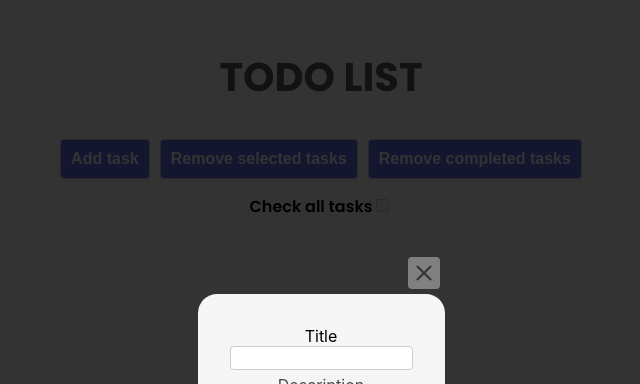
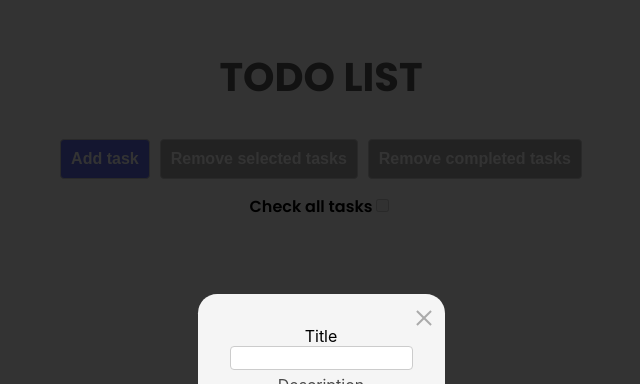
Before and after one commit to alnikif/TODO_LIST, a React (Create React App) app: page / in a window 1280 px wide. Both pictures are taken after a click on the button "Add task". Shown: the top 384 px of the page, without its empty margins (319-959 px from the left). Built offline with nearby package versions, Linux system fonts and the light colour scheme.

Commit message:
fix buttons styles

```diff
--- a/src/components/Button/Button.module.scss
+++ b/src/components/Button/Button.module.scss
@@ -11,33 +11,35 @@
     background-color: #6370f0;
     color: white;
 }
+.action:disabled{
+    background-color: #aaaaaa;
+}
 .closeButton {
     width: 15px;
     height: 15px;
     box-sizing: border-box;
     position: absolute;
-    top: -10px;
+    top: 35px;
     right: 0;
     transform: translateY(-100%);
     font-size: 2.5rem;
     padding: 1rem;
     border-radius: 4px;
-    background-color: gray;
-    color: black;
+    color: red;
     display: flex;
     align-items: center;
     justify-content: center;
     cursor: pointer;
     transition: 0.3s ease all;
-    z-index: -1;
     border: none;
+    background-color: inherit;
     &:before, &:after {
         position: absolute;
         transform: translate(50%);
         content: ' ';
         height: 20px;
         width: 2px;
-        background-color: #333;
+        background-color: #aaa;
     }
     &:before {
         transform: rotate(45deg);
@@ -45,7 +47,4 @@
     &:after {
         transform: rotate(-45deg);
     }
-    &:hover {
-        background-color: #e32525;
-    }
 }
```
